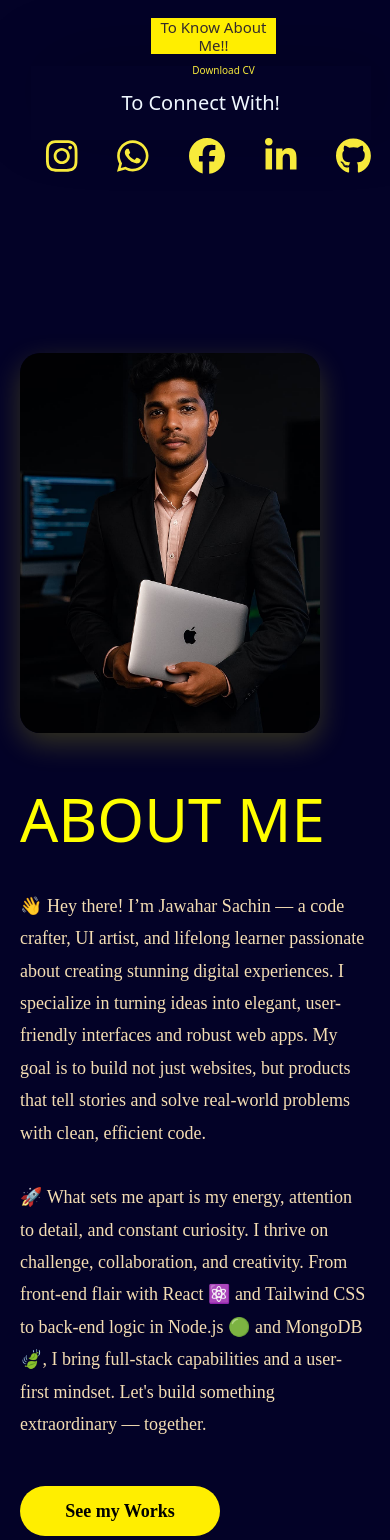
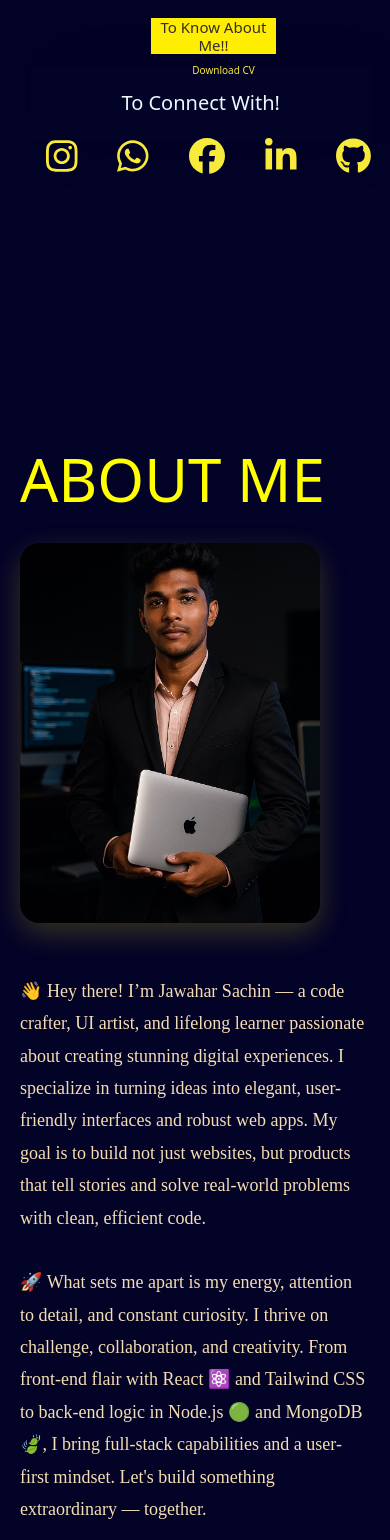
Before and after one commit to sagaasachin/Portfolio, a React (Vite) app in the folder sample/: page / in a window 390 px wide. Shown: the part 460-2000 px from the top of the page. Built offline with nearby package versions, Linux system fonts and the light colour scheme.

Commit message:
Add loading spinner component and update App.js

```diff
--- a/sample/src/Components/portfolio/PortfolioAbout.css
+++ b/sample/src/Components/portfolio/PortfolioAbout.css
@@ -80,10 +80,16 @@
   .about{
     margin-top: -10px;
   }
+  .about-text h1{
+    margin-top:-530px;
+  }
+  .about-text p{
+    margin-top: 460px;
+  }
   .about-image img {
     height: 380px;
     width: 300px;
-    margin-top: -290px;
+    margin-top: -100px;
     /* margin-left: 50px; */
     margin-right: 40px;
 
```
